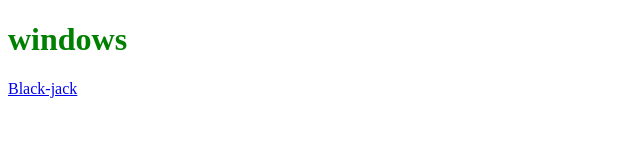
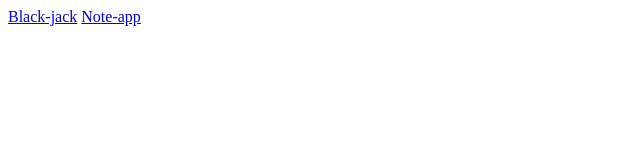
Before and after one commit to mdchy/Learning-js, a plain HTML site: page index.html in a window 1280 px wide. Shown: the whole page, without its empty margins (0-640 px from the left). Drawn offline with Linux system fonts and the light colour scheme.

Commit message:
fixed anchor text on index.html main page

```diff
--- a/index.html
+++ b/index.html
@@ -7,9 +7,8 @@
     <link rel="stylesheet" href="index.css">
 </head>
 <body>
-    <h1>windows</h1>
     <a href="black-jack/black-jack.html">Black-jack</a>
-    <a href="url_saver_extention/index.html"></a>
+    <a href="url_saver_extention/index.html">Note-app</a>
     <script src="index.html"></script>
 </body>
 </html>
```
